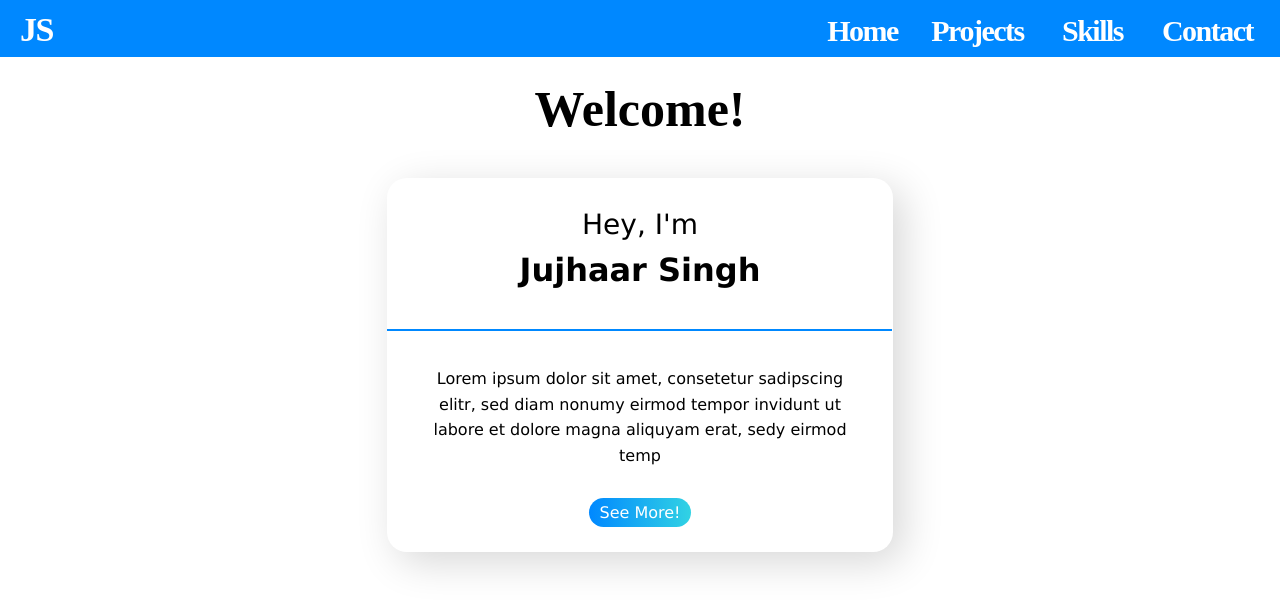
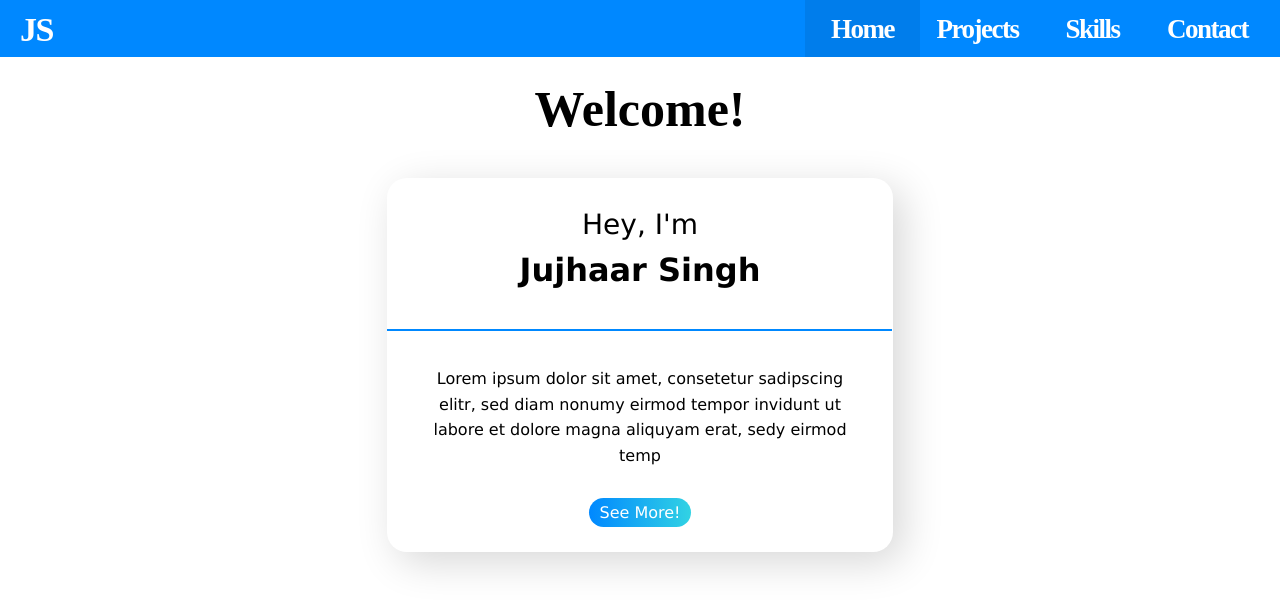
Before and after one commit to jujhaar2409/portfolio, a Next.js app: page / in a window 1280 px wide. Shown: the top 610 px of the page. Built offline with nearby package versions, Linux system fonts and the light colour scheme.

Commit message:
added navbar highlighting

```diff
--- a/Components/NavItems.jsx
+++ b/Components/NavItems.jsx
@@ -1,11 +1,12 @@
 // @ts-nocheck
-import React from "react";
+import React, { useEffect, useState } from "react";
 import Link from "next/link";
 import styled from "styled-components";
+// import window from "global";
 
 const A = styled.a`
 	color: #fff;
-	font-size: 30px;
+	font-size: 27px;
 	font-weight: bold;
 	padding: 14px 0 4px 0;
 	text-align: center;
@@ -14,7 +15,15 @@ const A = styled.a`
 	transition: all 0.15s ease-in-out;
 	width: 115px;
 
-	&:hover {
+	&.selected {
+		/* font-style: italic; */
+		/* font-family: "Times New Roman", Times, serif; */
+		/* border: black solid 1px; */
+		background-color: #007deb;
+	}
+
+	&:hover:not(.selected),
+	&:active {
 		letter-spacing: 0.5px;
 	}
 `;
@@ -42,6 +51,19 @@ const NavItems = () => {
 };
 
 const MyLink = (props) => {
+	const [classname, setClassname] = useState("");
+	useEffect(() => {
+		console.log(window);
+		let loc = window.location.pathname.split("/")[1];
+		if (loc === "" && props.children.toLowerCase() === "home") {
+			setClassname("selected");
+		} else if (loc === props.children.toLowerCase()) {
+			setClassname("selected");
+		} else {
+			setClassname("");
+		}
+	}, []);
+
 	return (
 		<Link
 			href={
@@ -49,7 +71,9 @@ const MyLink = (props) => {
 					? "/" + props.children.toLowerCase()
 					: "/"
 			}>
-			<A onClick={props.clicked}>{props.children}</A>
+			<A className={classname} onClick={props.clicked}>
+				{props.children}
+			</A>
 		</Link>
 	);
 };
--- a/package.json
+++ b/package.json
@@ -8,6 +8,7 @@
 		"export": "next export"
 	},
 	"dependencies": {
+		"global": "^4.4.0",
 		"next": "^9.3.5",
 		"react": "^16.13.0",
 		"react-dom": "^16.13.0",
```
Also changed, not shown: 1 other file (tests, documents, lock files or other folders).
